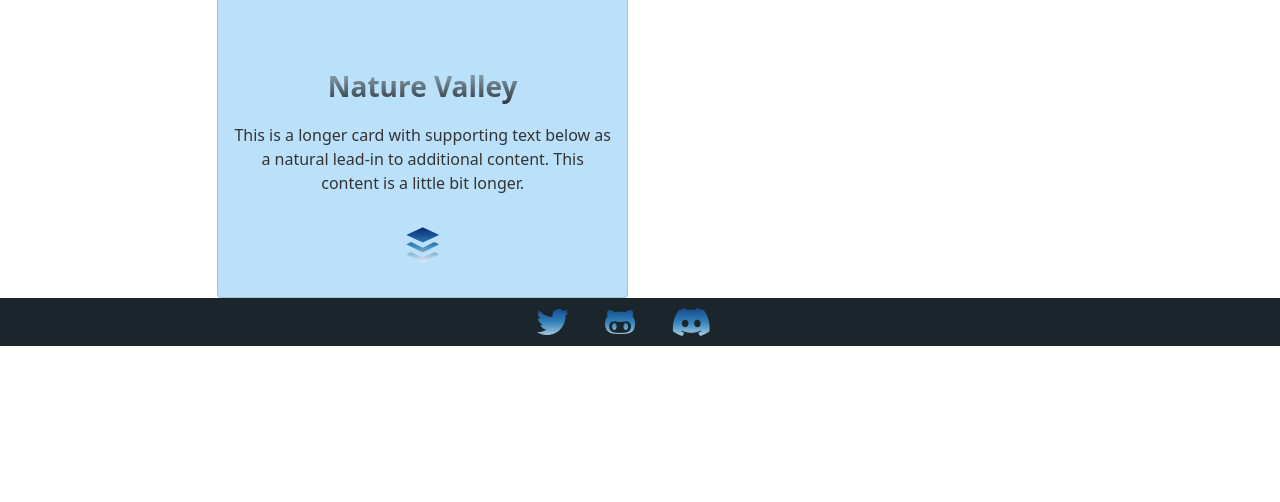
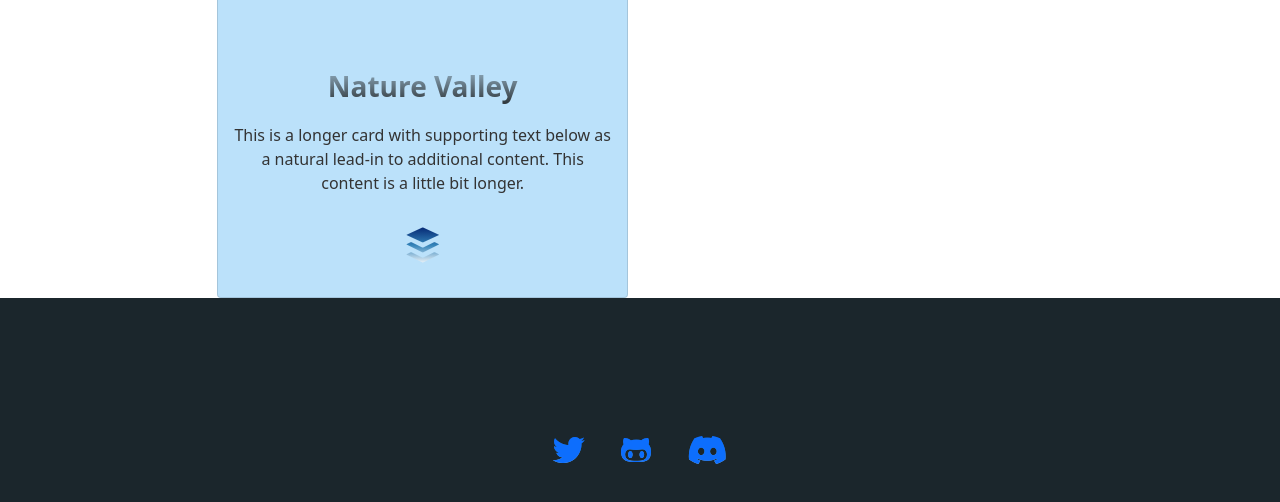
Before and after one commit to wesujs/mobile-natural, a plain HTML site: page docs/index.html in a window 1280 px wide. Shown: the part 1672-2174 px from the top of the page. Before the commit the page ends 2018 px from the top, so only its background shows below. Drawn offline with nearby package versions, Linux system fonts and the light colour scheme.

Commit message:
Add files via upload

```diff
--- a/docs/css/styles.css
+++ b/docs/css/styles.css
@@ -154,15 +154,21 @@ body
 
 #footer {
     background-color: #1B262C;
+    border: 0;
     text-align: center;
-    border: 0;
+    height: 5rem;
+    padding-bottom: 10%;
+    padding-top: 10%;
 }
 
 #footer div {
     display: inline-block;
-    margin-right: 2rem;
     font-size: 2rem;
     background: -webkit-linear-gradient(#001E6C, #3282B8, #fff);
     -webkit-background-clip: text;
-    -webkit-text-fill-color: transparent;
 }
+
+.github {
+    margin-right: 2rem;
+    margin-left: 2rem;
+}
```
